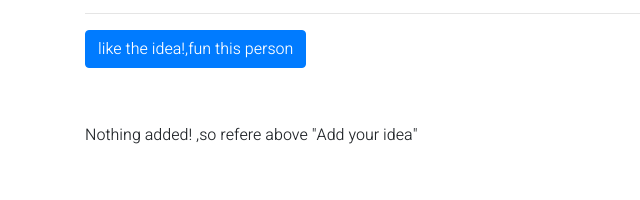
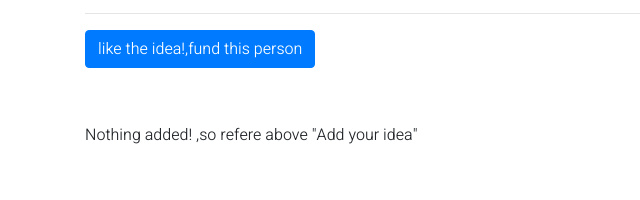
Before and after one commit to Nithin63636/wehlpu.github.io, a plain HTML site: page ideas.html in a window 1280 px wide. Shown: the part 1027-1227 px from the top of the page, 0-640 px from the left. Drawn offline with nearby package versions, Linux system fonts and the light colour scheme; a web font is replaced by a local one.

Commit message:
Update ideas.html

```diff
--- a/ideas.html
+++ b/ideas.html
@@ -66,7 +66,7 @@
           </div>
           <h2>IDEAS that  are inspired</h2>
           <hr>
-          <a class="btn btn-primary" href="https://www.phonepe.com/"> like the idea!,fun this person</a>
+          <a class="btn btn-primary" href="https://www.phonepe.com/"> like the idea!,fund this person</a>
           <div id="notes" class="row container-fluid">
             <!-- <div class="noteCard my-2 mx-2 card" style="width: 18rem;">
                 <div class="card-body">
```
